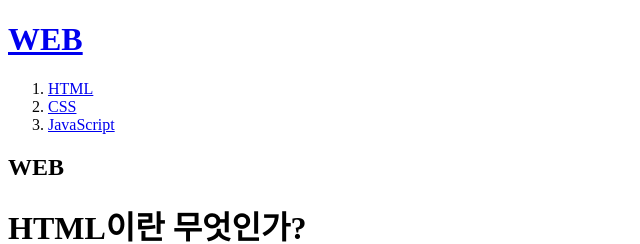
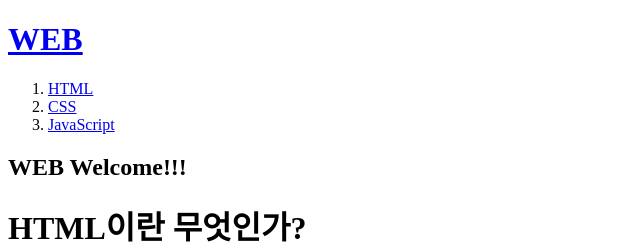
Before and after one commit to seesprout/MFWS, a plain HTML site: page index.html in a window 1280 px wide. Shown: the top 244 px of the page, without its empty margins (0-640 px from the left). Drawn offline with Linux system fonts and the light colour scheme.

Commit message:
Add files via upload

```diff
--- a/index.html
+++ b/index.html
@@ -13,7 +13,7 @@
     <li><a href="3.html">JavaScript</a></li>
 </ol>
 
-<h2>WEB</h2>
+<h2>WEB Welcome!!!</h2>
 <h1>HTML이란 무엇인가?</h1>
 <a href="https://www.w3.org/TR/2011/WD-html5-20110405/"
 target="_blank" title="html5 specification">링크</a>
```
